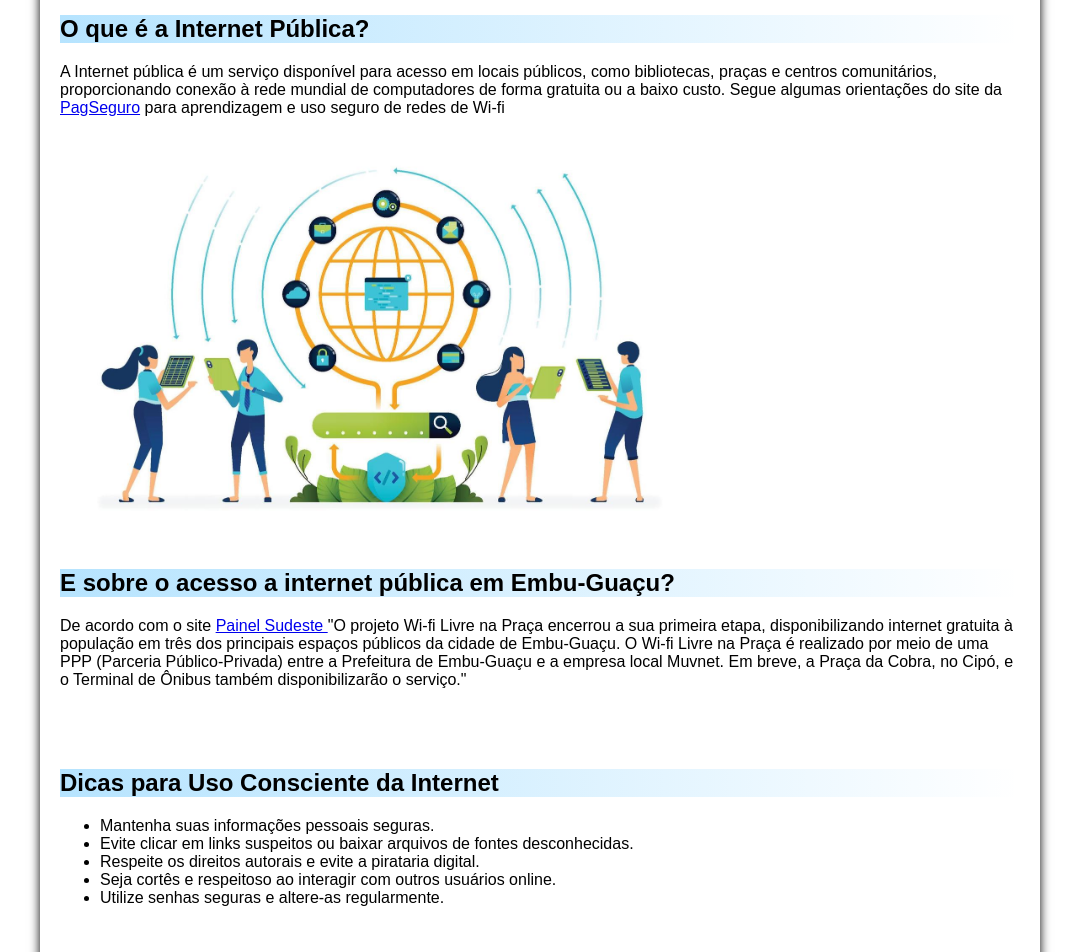
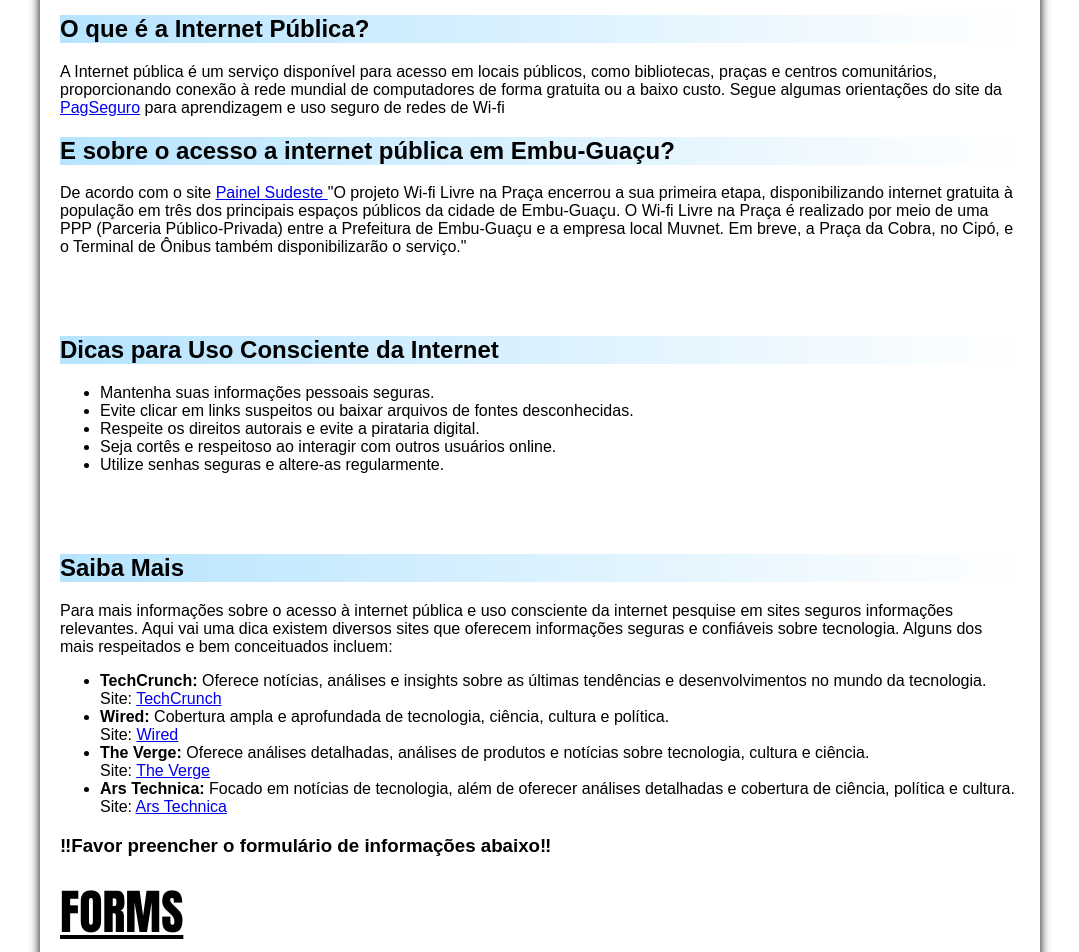
Before and after one commit to Elimi79/projeto, a plain HTML site: page index.html in a window 1280 px wide. Shown: the part 920-1872 px from the top of the page, without its empty margins (100-1179 px from the left). Drawn offline with Linux system fonts and the light colour scheme.

Commit message:
Atualização

```diff
--- a/index.html
+++ b/index.html
@@ -29,8 +29,10 @@
                 <h2>O que é a Internet Pública?</h2>
                 <p>A Internet pública é um serviço disponível para acesso em locais públicos, como bibliotecas, praças e centros comunitários, proporcionando conexão à rede mundial de computadores de forma gratuita ou a baixo custo. Segue algumas orientações do site da <a target="_blank" href="https://blog.pagseguro.uol.com.br/como-usar-redes-wi-fi-publicas/">PagSeguro</a> para aprendizagem e uso seguro de redes de Wi-fi</p>
                 <picture>
-                   <img src="imagens/7382937-ilustracao-de-acesso-rede-internet-que-e-encriptada-para-seguranca-em-operacional-mecanismos-de-pesquisa-banco-de-dados-gerenciamento-de-grandes-dados-pode-ser-.jpg" alt="">
+                    <source media="(min-width: 768px)" srcset="projeto/imagens/redeg.jpg" type="image/jpg">
+                    <source media="(min-width: 480px)" srcset="projeto/imagens/redep.jpg" type="image/jpg">
                 </picture>
+
                 <h2>E sobre o acesso a internet pública em Embu-Guaçu?</h2>
                 <p>De acordo com o site <a target="_blank" href="https://painelsudoeste.com.br/2023/11/conectividade-principais-pracas-de-embu-guacu-tem-internet-gratuita-para-a-populacao/#:~:text=O%20Wi-fi%20Livre%20na,Ônibus%20também%20disponibilizarão%20o%20serviço.">Painel Sudeste </a>"O projeto Wi-fi Livre na Praça encerrou a sua primeira etapa, disponibilizando internet gratuita à população em três dos principais espaços públicos da cidade de Embu-Guaçu. O Wi-fi Livre na Praça é realizado por meio de uma PPP (Parceria Público-Privada) entre a Prefeitura de Embu-Guaçu e a empresa local Muvnet. Em breve, a Praça da Cobra, no Cipó, e o Terminal de Ônibus também disponibilizarão o serviço."</p>
             </article>
@@ -71,7 +73,8 @@
                       </ul>
                 </p>
                 <h3> &#x203C;Favor preencher o formulário de informações abaixo&#x203C;</h3>
-                <a class="link" target="_blank" href="https://forms.gle/EJTNMCAL8x1bgcuWA"><img class="forms" src="imagens/imagem_forms.webp" alt="externo"></a>
+                <a class="link" target="_blank" href="https://forms.gle/EJTNMCAL8x1bgcuWA">FORMS
+                </a>
 
             </article>
         </section>
--- a/my.css
+++ b/my.css
@@ -47,6 +47,15 @@ article {
 article>h2{
     background-image: linear-gradient(to right, rgba(3, 161, 253, 0.292), transparent );
 }
+article>a{
+
+    font-size: 3em;
+    font-family: Impact, Haettenschweiler, 'Arial Narrow Bold', sans-serif;
+    color: black;
+    text-align: center;
+
+
+}
 
 img{
     width: 50vw;
```
Also changed, not shown: imagens/imagem_forms.webp (deleted), imagens/png-transparent-internet-icon.png (deleted), imagens/redeg.jpg (added), imagens/redep.jpg (added), 2 other files.
